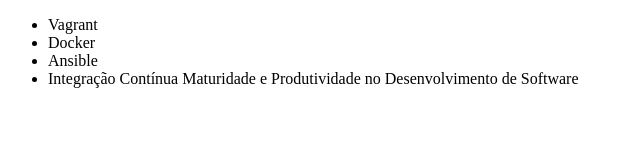
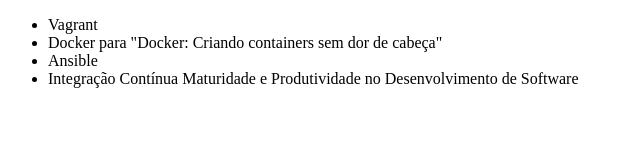
Before and after one commit to valmeida1964/alura-git, a plain HTML site: page index.html in a window 1280 px wide. Shown: the whole page, without its empty margins (0-640 px from the left). Drawn offline with Linux system fonts and the light colour scheme.

Commit message:
Docker: Criando containers sem dor de cabeça

```diff
--- a/index.html
+++ b/index.html
@@ -7,7 +7,7 @@
 <body>
     <ul>
         <li>Vagrant</li>
-        <li>Docker</li>
+        <li>Docker para "Docker: Criando containers sem dor de cabeça"</li>
         <li>Ansible</li>
         <li>Integração Contínua Maturidade e Produtividade no Desenvolvimento de Software</li>
     </ul>
```
